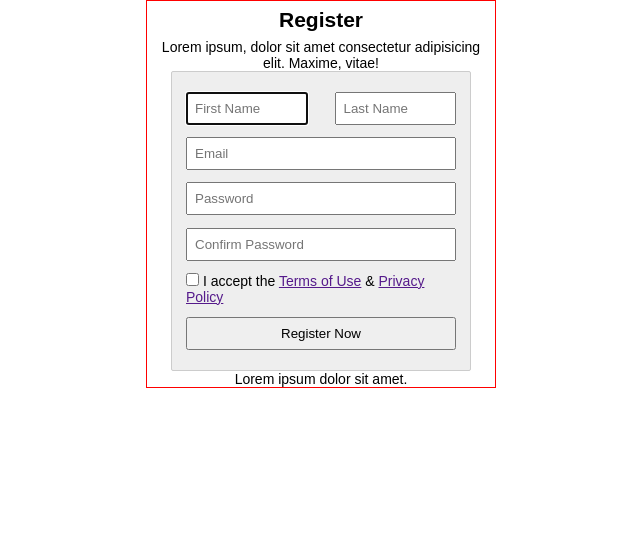
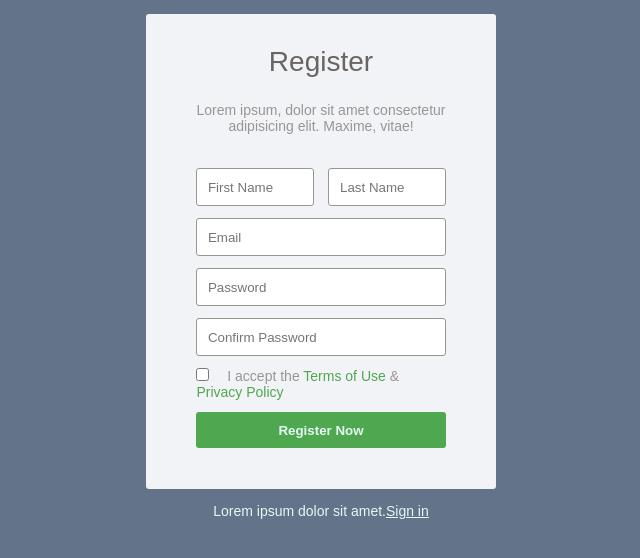
Before and after one commit to HannaTkachenko/form_hw, a plain HTML site: page index.html in a window 1280 px wide. Shown: the whole page, without its empty margins (319-959 px from the left). Drawn offline with Linux system fonts and the light colour scheme.

Commit message:
Add color and border style

```diff
--- a/assets/css/style.css
+++ b/assets/css/style.css
@@ -1,55 +1,106 @@
-:root{
+:root {
   font-size: 14px;
   font-family: sans-serif;
+  --text-color: #989695;
+  --title-color: #686563;
+  --bg-form-color: #f2f3f7;
+  --main-bg-color: #63738a;
+  --button-bg-color: #4fa74f;
+  --button-text-color: #E5F8F3;
+  --link-color: #4fa74f;
+  --out-form-text-color: #E5F8F3;
 }
-*{
+* {
   box-sizing: border-box;
   margin: 0;
   padding: 0;
 }
+body {
+  padding: 1rem;
+  background-color: var(--main-bg-color);
+}
+.form-section,
+.form {
+  background-color: var(--bg-form-color);
+}
+.form-section,
+input,
+.btn {
+  border-radius: 3px;
+}
 
-.form-section{
+.form-section {
   display: block;
+  padding: 1.5rem;
   margin: auto;
   width: 350px;
-  border: 1px solid red;
 }
 h1,
-p{
+p,
+span {
   text-align: center;
-  padding: 0 1rem;
+  padding: 1rem;
+  color: var(--text-color);
+
 }
-.form{
+h1{
+  font-size: 2rem;
+  font-weight: 500;
+  color: var(--title-color);
+}
+.form {
   display: flex;
   flex-direction: column;
   justify-content: space-around;
-  /* flex-wrap: nowrap; */
-  max-width: 300px;
-  min-height: 300px;
-  padding: 1em;
+  max-width: 90%;
+  min-height: 320px;
+  padding: 1rem;
   margin: auto;
-  border: 1px solid #ccc;
-  border-radius: 2px;
-  background-color: #eee;
 
 }
-fieldset{
+fieldset {
   position: relative;
   width: 100%;
+
+}
+fieldset,
+.form,
+.btn{
   border: none;
 }
-
 .first-name,
-.last-name{
-   width: 45%;
+.last-name {
+  width: 47%;
 }
-.last-name{
+.last-name {
   position: absolute;
   right: 0;
 }
+input {
+  border: 1px solid var(--text-color);
+}
+input:focus {
+  outline: none;
+}
 input,
-button,
-h1{
-  padding: 0.5rem;
+.btn,
+h1 {
+  padding: 0.75rem;
   text-transform: capitalize;
 }
+a {
+  color: var(--link-color);
+  text-decoration: none;
+}
+.btn {
+    color: var(--button-text-color);
+    background-color: #4fa74f;
+    font-weight: 600;
+}
+.out-form,
+.out-form > a{
+  color: var(--out-form-text-color);
+}
+.out-form > a{
+  text-decoration: underline;
+}
--- a/index.html
+++ b/index.html
@@ -49,15 +49,16 @@
           />
           <label for="">
             <input type="checkbox" name="accept" value="accept" required />
-            <span
-              >I accept the <a target="blank" href="">Terms of Use</a> &
+            <span>
+              I accept the <a target="blank" href="">Terms of Use</a> &
               <a target="blank" href="">Privacy Policy</a>
             </span>
           </label>
-          <button type="submit">register now</button>
+          <button class="btn" type="submit">register now</button>
         </form>
-        <p>Lorem ipsum dolor sit amet.</p>
+
       </div>
     </section>
+    <p class="out-form">Lorem ipsum dolor sit amet.<a href="">Sign in</a></p>
   </body>
 </html>
```
